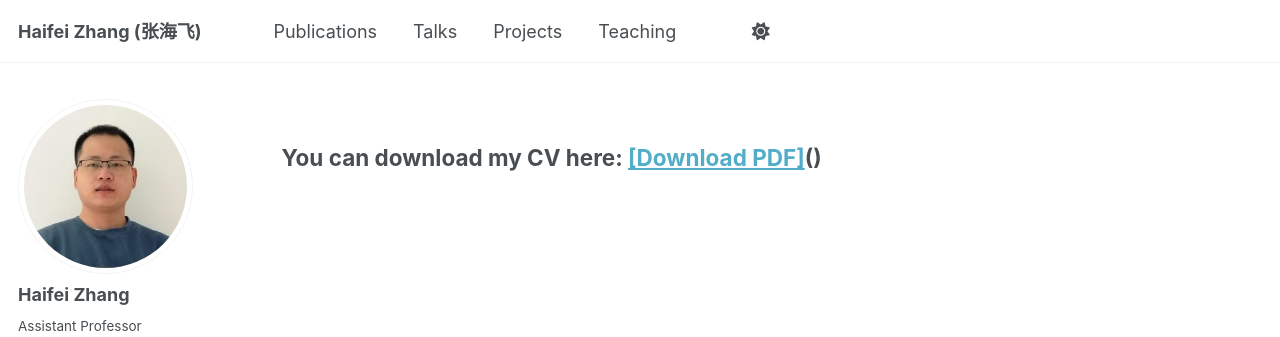
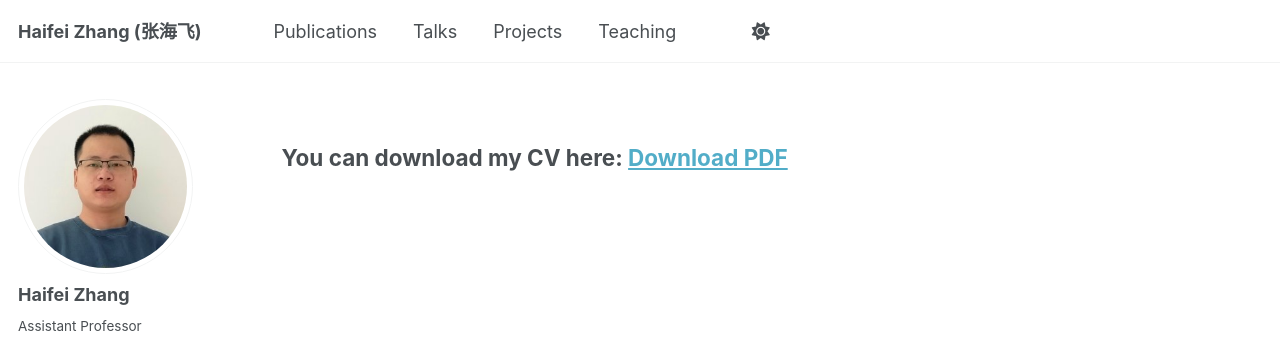
Before and after one commit to Haifei-ZHANG/Haifei-ZHANG.github.io, a Jekyll site: the page built from _pages/cv.md, in a window 1280 px wide. Shown: the top 337 px of the page. Built offline with Jekyll 4.4.1, drawn with Linux system fonts in a browser that asks for light colours; some web fonts are replaced.

Commit message:
upload cv3

```diff
--- a/_pages/cv.md
+++ b/_pages/cv.md
@@ -8,7 +8,7 @@ redirect_from:
 
 {% include base_path %}
 
-## You can download my CV here: <a href="https://haifei-zhang.github.io/files/CV_Haifei_Zhang.pdf" target="_blank" rel="noopener noreferrer">[Download PDF]</a>()
+## You can download my CV here: <a href="https://haifei-zhang.github.io/files/CV_Haifei_Zhang.pdf" target="_blank" rel="noopener noreferrer">Download PDF</a>
 <!-- Education
 ======
 * Ph.D in Version Control Theory, GitHub University, 2018 (expected)
```
